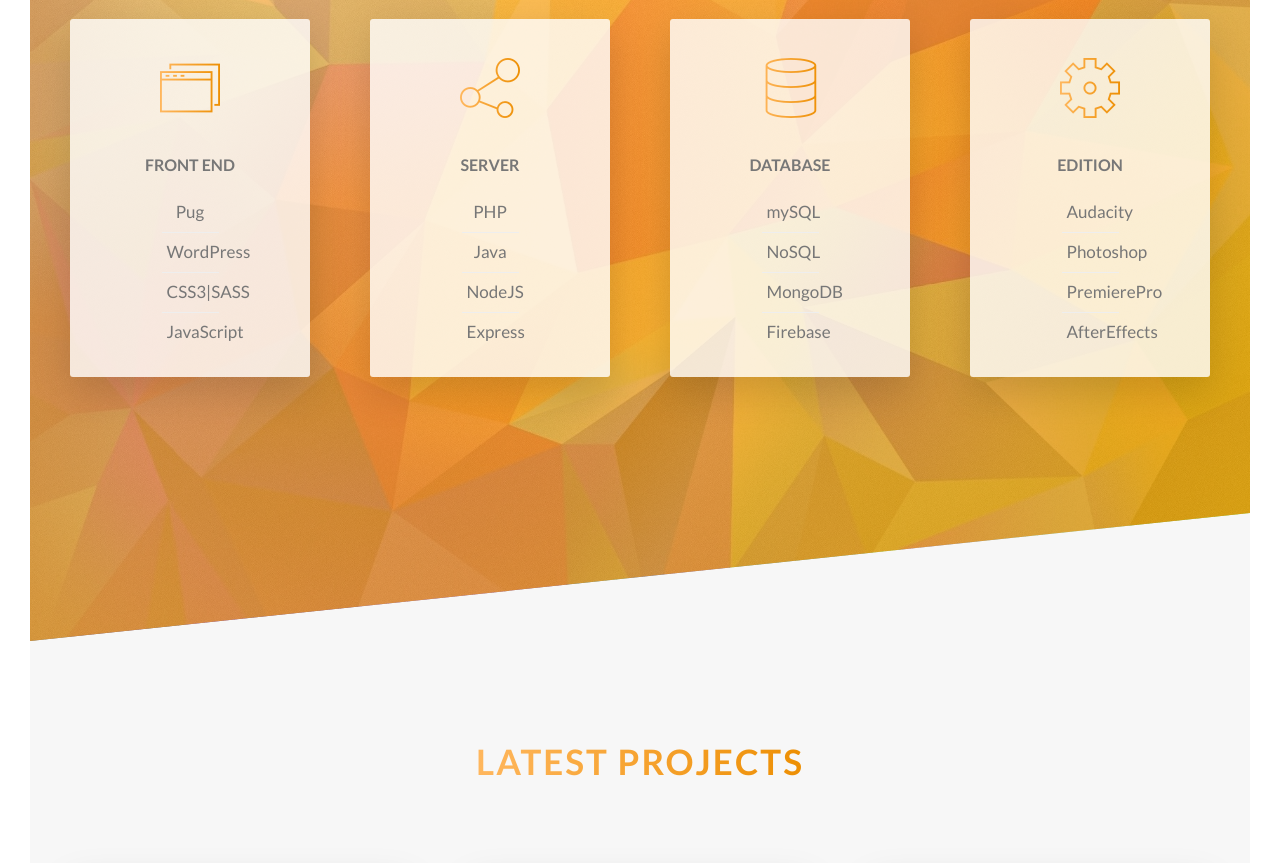
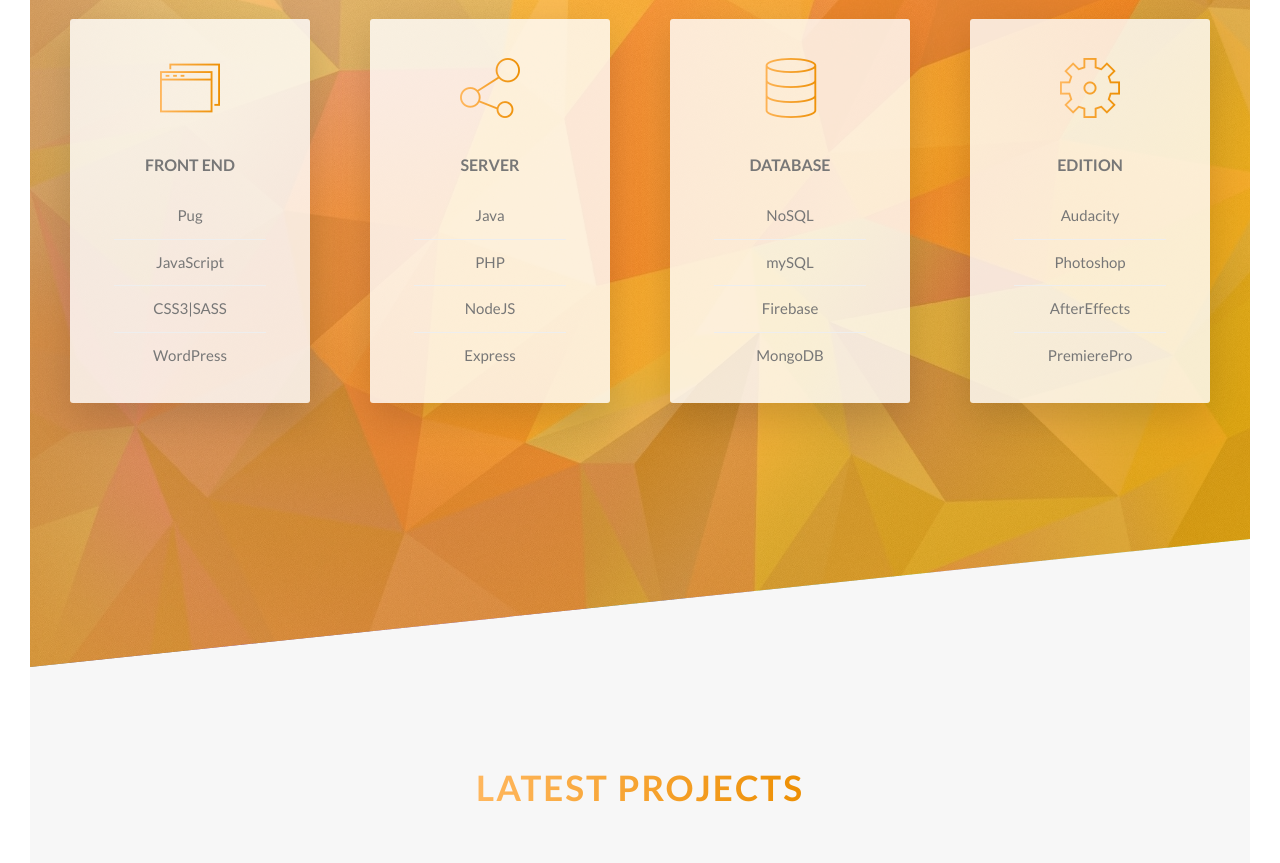
Before and after one commit to Rhytim/MyWebSite, a website: page index.html in a window 1280 px wide. Shown: the part 1697-2560 px from the top of the page. Drawn offline with Linux system fonts and the light colour scheme.

Commit message:
fixed card porject and knowledge section, text and mixing related to them

```diff
--- a/index.html
+++ b/index.html
@@ -80,9 +80,9 @@
                             <div class="feature-box__details">
                                 <ul>
                                     <li>Pug</li>
+                                    <li>JavaScript</li>
+                                    <li>CSS3|SASS</li>
                                     <li>WordPress</li>
-                                    <li>CSS3|SASS</li>
-                                    <li>JavaScript</li>
                                 </ul>
                             </div>
                         </div>
@@ -93,8 +93,8 @@
                             <h3 class="heading-terciary u-margin-bottom-small">Server</h3>
                             <div class="feature-box__details">
                                 <ul>
+                                    <li>Java</li>
                                     <li>PHP</li>
-                                    <li>Java</li>
                                     <li>NodeJS</li>
                                     <li>Express</li>
                                 </ul>
@@ -107,10 +107,10 @@
                             <h3 class="heading-terciary u-margin-bottom-small">Database</h3>
                             <div class="feature-box__details">
                                 <ul>
+                                    <li>NoSQL</li>
                                     <li>mySQL</li>
-                                    <li>NoSQL</li>
+                                    <li>Firebase</li>
                                     <li>MongoDB</li>
-                                    <li>Firebase</li>
                                 </ul>
                             </div>
                         </div>
@@ -123,8 +123,8 @@
                                 <ul>
                                     <li>Audacity</li>
                                     <li>Photoshop</li>
+                                    <li>AfterEffects</li>
                                     <li>PremierePro</li>
-                                    <li>AfterEffects</li>
                                 </ul>
                             </div>
                         </div>
--- a/sass/abstract/_mixins.scss
+++ b/sass/abstract/_mixins.scss
@@ -9,13 +9,13 @@
 @mixin details {
   ul {
     list-style: none;
-    width: 30%;
+    width: 80%;
     margin: 0 auto;
 
     li{
         text-align: center;
-        font-size: 1.7rem;
-        padding: 0.5rem;
+        font-size: 1.5rem;
+        padding: 1rem;
 
         &:not(:last-child){
             border-bottom: 1px solid $color-grey-light-2;
--- a/sass/base/_base.scss
+++ b/sass/base/_base.scss
@@ -9,6 +9,7 @@
 html {
   /* defines what 1 rem is, a global definition, that's why it's not inside the typography file */
   font-size: 62.5%; /* root font-size - 10px from 16px default*/
+  scroll-behavior: smooth;
 }
 
 body {
--- a/sass/components/_card.scss
+++ b/sass/components/_card.scss
@@ -104,6 +104,7 @@
     }
 
     &__details {
+        padding: 3rem;
         @include details;
     }
 
```
Also changed, not shown: css/style.css.
